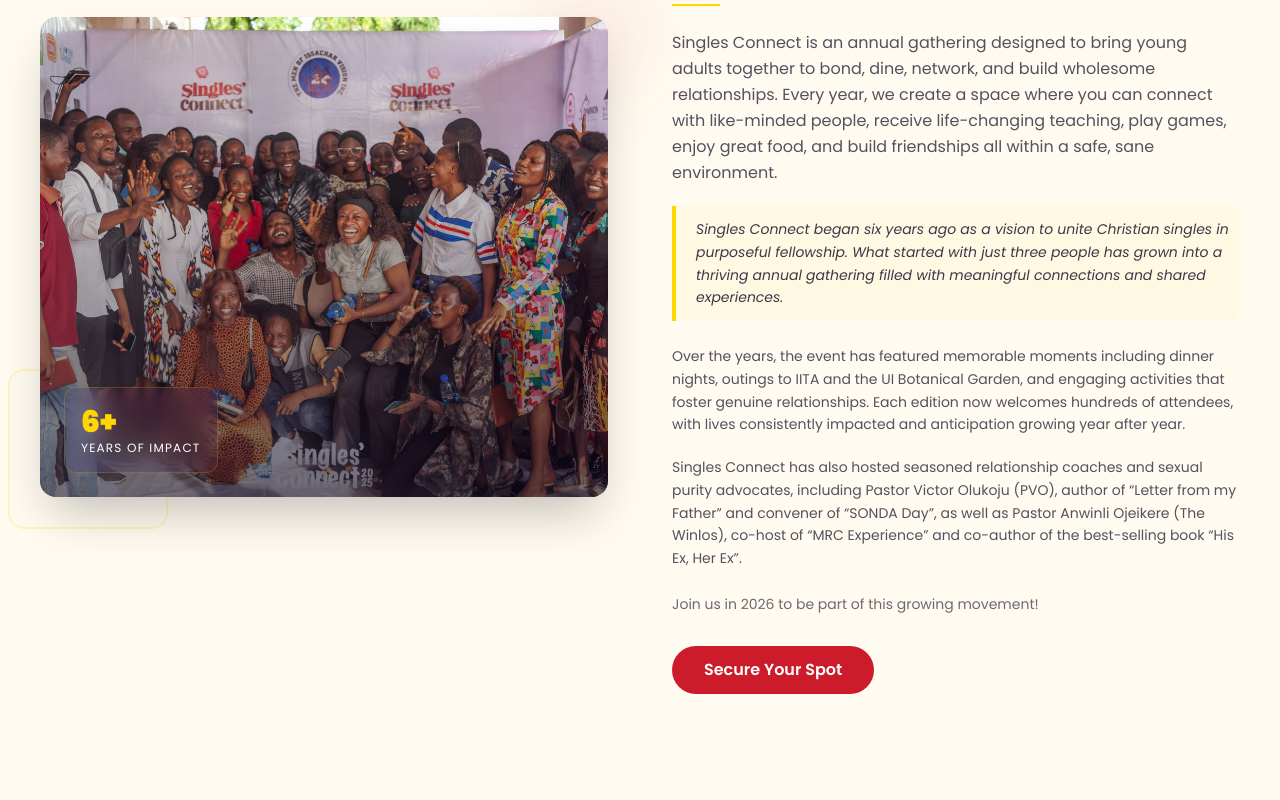
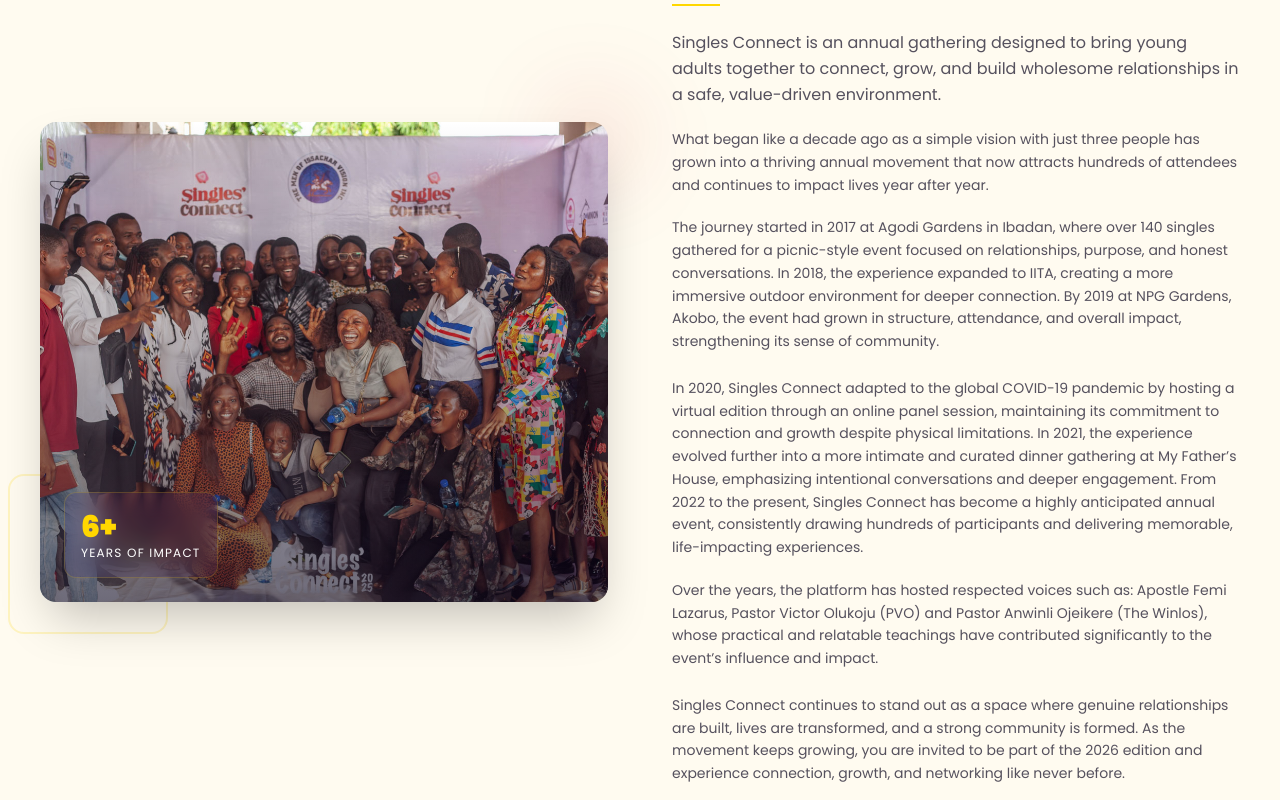
Before and after one commit to Daniellmm/singleconnect, a React (Vite) app: page / in a window 1280 px wide. Shown: the part 1180-1980 px from the top of the page. Built offline with nearby package versions, Linux system fonts and the light colour scheme; no server answers.

Commit message:
Update mainPage.jsx

```diff
--- a/src/pages/mainPage.jsx
+++ b/src/pages/mainPage.jsx
@@ -8,12 +8,6 @@
 
 import RevSam   from '../assets/samson.jpg';
 import RevSte  from '../assets/stella.jpg';
-
-import Gal21   from '../assets/2021.jpeg';
-import Gal23  from '../assets/2023.jpg';
-import Gal24  from '../assets/2024.jpg';
-import Gal25  from '../assets/2025.jpg';
-
 
 
 import {
@@ -173,33 +167,27 @@
         <div className="gold-line my-6" />
 
         <p className="text-brand-dark/70 text-base leading-relaxed mb-5">
-          Singles Connect is an annual gathering designed to bring young adults together
-          to bond, dine, network, and build wholesome relationships. Every year, we create
-          a space where you can connect with like-minded people, receive life-changing
-          teaching, play games, enjoy great food, and build friendships all within a
-          safe, sane environment.
-        </p>
-
-        <blockquote className="border-l-4 border-brand-gold pl-5 py-3 bg-brand-gold/5 rounded-r-lg mb-6">
-          <p className="text-brand-dark/80 italic text-sm leading-relaxed">
-            Singles Connect began six years ago as a vision to unite Christian singles
-            in purposeful fellowship. What started with just three people has grown into
-            a thriving annual gathering filled with meaningful connections and shared experiences.
-          </p>
-        </blockquote>
+          Singles Connect is an annual gathering designed to bring young adults together to connect, grow, and build wholesome relationships in a safe, value-driven environment.
+        </p>
 
         <p className="text-brand-dark/70 text-sm leading-relaxed mb-5">
-          Over the years, the event has featured memorable moments including dinner nights,
-          outings to IITA and the UI Botanical Garden, and engaging activities that foster
-          genuine relationships. Each edition now welcomes hundreds of attendees, with lives
-          consistently impacted and anticipation growing year after year.
+          What began like a decade ago as a simple vision with just three people has grown into a thriving annual movement that now attracts hundreds of attendees and continues to impact lives year after year.
         </p>
 
         <p className="text-brand-dark/70 text-sm leading-relaxed mb-6">
-          Singles Connect has also hosted seasoned relationship coaches and sexual purity
-          advocates, including Pastor Victor Olukoju (PVO), author of “Letter from my Father”
-          and convener of “SONDA Day”, as well as Pastor Anwinli Ojeikere (The Winlos),
-          co-host of “MRC Experience” and co-author of the best-selling book “His Ex, Her Ex”.
+          The journey started in 2017 at Agodi Gardens in Ibadan, where over 140 singles gathered for a picnic-style event focused on relationships, purpose, and honest conversations. In 2018, the experience expanded to IITA, creating a more immersive outdoor environment for deeper connection. By 2019 at NPG Gardens, Akobo, the event had grown in structure, attendance, and overall impact, strengthening its sense of community.
+        </p>
+
+        <p className="text-brand-dark/70 text-sm leading-relaxed mb-5">
+          In 2020, Singles Connect adapted to the global COVID-19 pandemic by hosting a virtual edition through an online panel session, maintaining its commitment to connection and growth despite physical limitations. In 2021, the experience evolved further into a more intimate and curated dinner gathering at My Father’s House, emphasizing intentional conversations and deeper engagement. From 2022 to the present, Singles Connect has become a highly anticipated annual event, consistently drawing hundreds of participants and delivering memorable, life-impacting experiences.
+        </p>
+
+        <p className="text-brand-dark/70 text-sm leading-relaxed mb-6">
+          Over the years, the platform has hosted respected voices such as: Apostle Femi Lazarus, Pastor Victor Olukoju (PVO) and Pastor Anwinli Ojeikere (The Winlos), whose practical and relatable teachings have contributed significantly to the event’s influence and impact.
+        </p>
+
+        <p className="text-brand-dark/70 text-sm leading-relaxed mb-5">
+          Singles Connect continues to stand out as a space where genuine relationships are built, lives are transformed, and a strong community is formed. As the movement keeps growing, you are invited to be part of the 2026 edition and experience connection, growth, and networking like never before.
         </p>
 
         <p className="text-brand-dark/60 text-sm mb-8">
@@ -402,7 +390,7 @@
         <img
           src={speaker.photo}
           alt={displayName}
-          className="w-full h-full object-contain group-hover:scale-105 transition duration-500"
+          className="w-full h-full object-cover object-top group-hover:scale-105 transition duration-500"
         />
         <div className="absolute bottom-0 left-0 right-0 h-20 bg-gradient-to-t from-brand-card to-transparent" />
       </div>
@@ -633,6 +621,19 @@
     tag: 'Lagos · 2024 edition',
     accent: 'border-brand-rose',
     quoteColor: 'text-brand-rose/30',
+  },
+  {
+    quote: `
+    We met at Singles Connect, during one of the group session where we were paired together with other participants. What began as a simple, unplanned conversation soon stood out to both of us. After that session, we exchanged contacts, and from that day onward, we kept talking. One conversation led to another, and gradually, what started casually grew into something deeper and more intentional.
+
+    Over time, it became clear that this wasn’t just a connection; it was direction. A friendship rooted in trust slowly matured into love, and with prayer, clarity, and conviction, we chose each other for life.
+
+    Today, we are married. Looking back, we see God’s hand in every step, from that first meeting at Singles Connect to this new chapter we now share as husband and wife.
+    `,
+    name: 'Kingsley & Tolu',
+    tag: 'Ibadan · 2022 edition',
+    accent: 'border-brand-gold',
+    quoteColor: 'text-brand-gold/30',
   },
 ];
 
```
